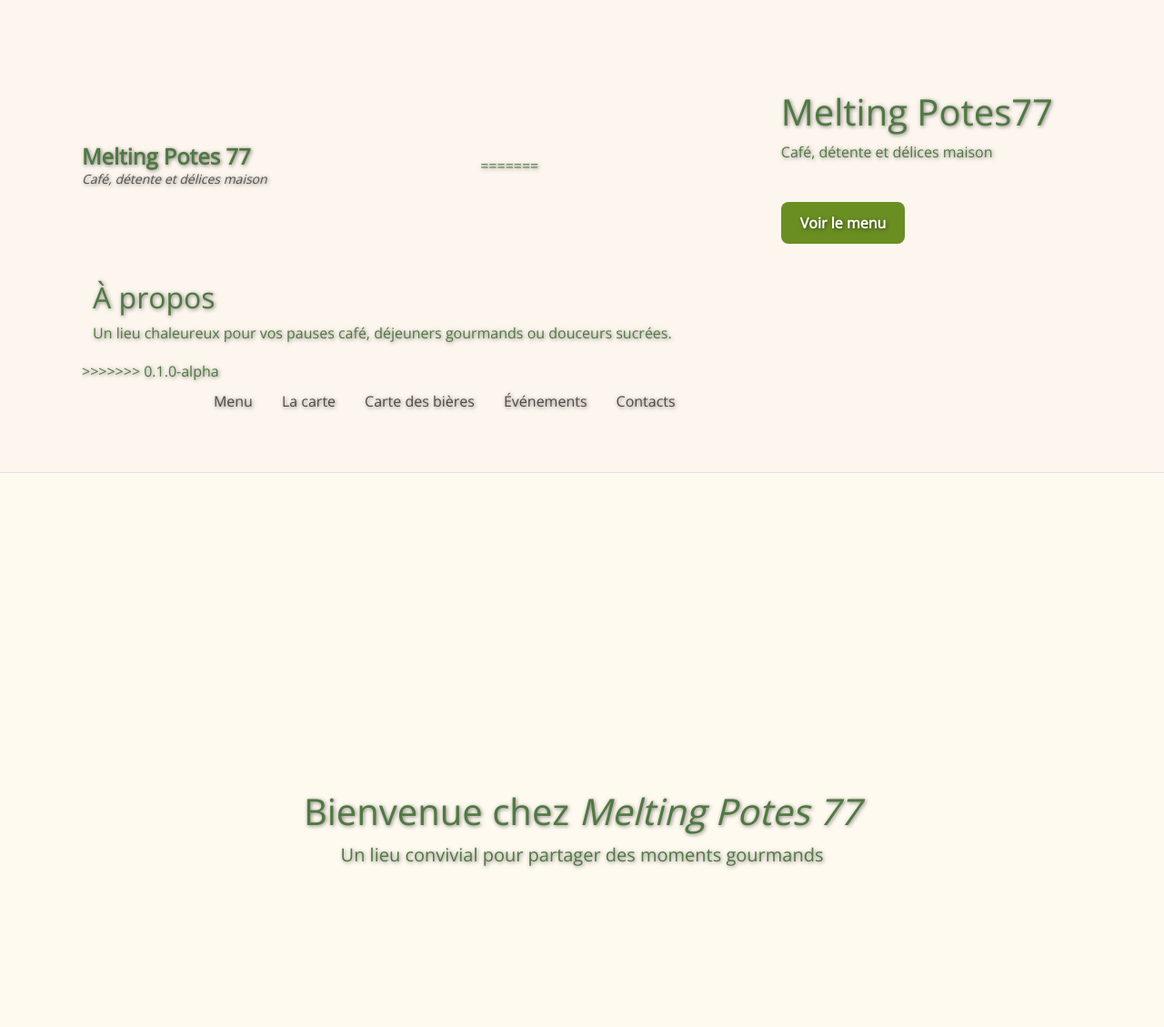
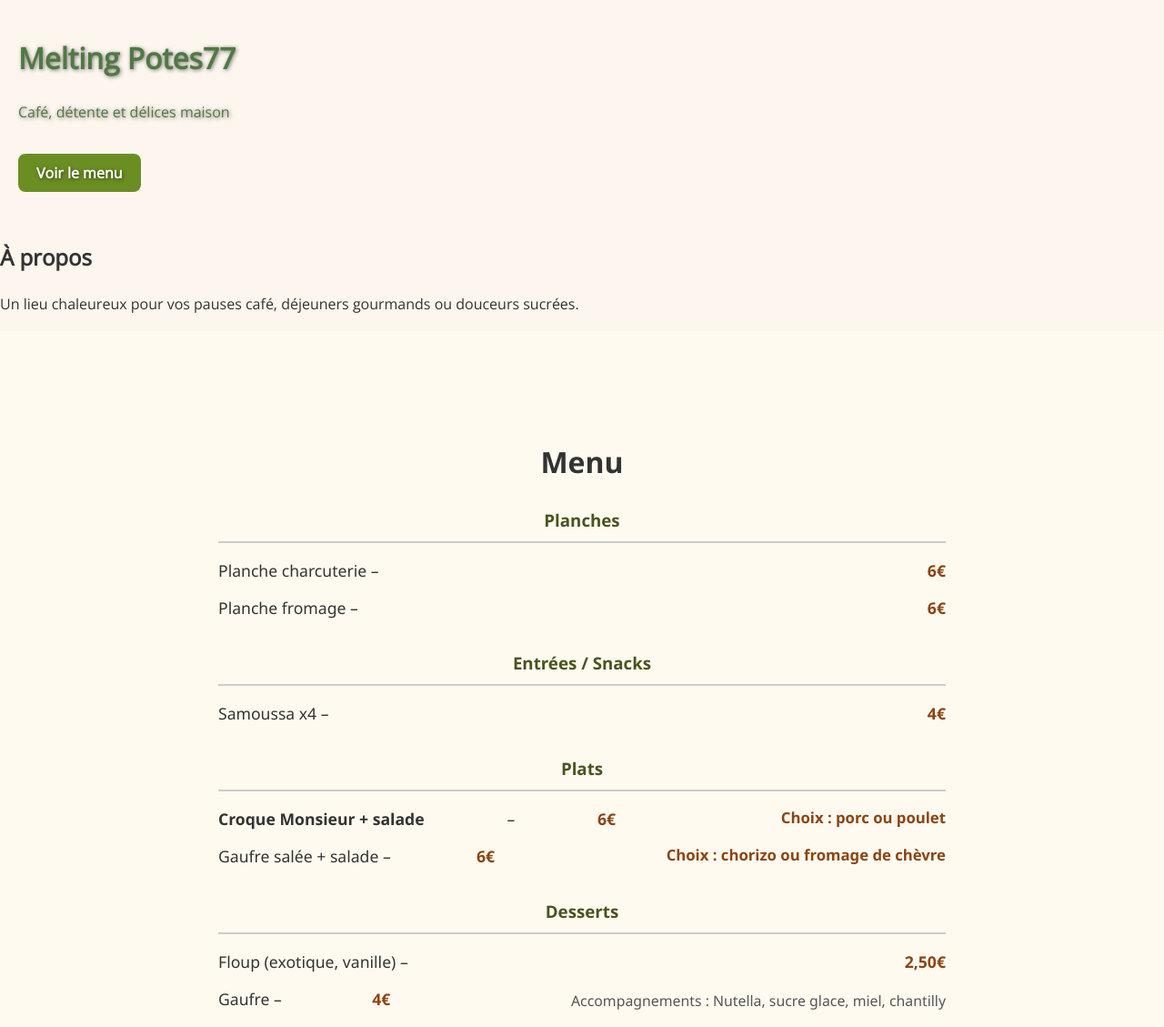
Before and after one commit to enabeteleazar/Melting_Potes, a plain HTML site: page index.html in a window 1280 px wide. Shown: the part 23-1152 px from the top of the page at 91% size. Drawn offline with nearby package versions, Linux system fonts and the light colour scheme; a script that the page names is missing.

Commit message:
fin 0.1.0-a

```diff
--- a/index.html
+++ b/index.html
@@ -1,47 +1,12 @@
 <!DOCTYPE html>
 <html lang="fr">
 <head>
-<<<<<<< HEAD
-  <meta charset="UTF-8" />
-  <meta name="viewport" content="width=device-width, initial-scale=1.0">
-  <meta name="description" content="Melting-Potes77, un cadre agréable">
-  <meta name="keywords" content="café, restaurant, Nangis">
-  <meta name="author" content="Nabet Eleazar Dan">
-  <meta name="version" content="1.0.0">
-
-  <title>Melting Potes77</title>
-
-  <!-- Bootstrap CSS -->
-  <link href="https://cdn.jsdelivr.net/npm/bootstrap@5.3.3/dist/css/bootstrap.min.css" rel="stylesheet">
-  <link rel="stylesheet" href="css/style.css" />
-  <link rel="icon" href="img/favicon.ico" type="image/x-icon">
-
-  <!-- Open Graph -->
-  <meta property="og:title" content="café, restaurant, Nangis">
-  <meta property="og:description" content="Découvrez notre carte dans un cadre végétal et chaleureux">
-  <meta property="og:image" content="img/image_thumbnail.jpg">
-  <meta property="og:url" content="https://melting-potes77.vercel.app">
-
-  <link rel="sitemap" type="application/xml" title="Sitemap" href="/sitemap.xml" />
-</head>
-
-<body>
-
-<!-- HEADER -->
-<header class="py-3 border-bottom">
-  <div class="hero container d-flex flex-wrap align-items-center justify-content-between">
-    <!-- Titre / slogan -->
-    <div class="d-flex flex-column">
-      <h1 class="h4 mb-0 fw-bold">Melting Potes 77</h1>
-      <small class="text-muted fst-italic">Café, détente et délices maison</small>
-    </div>
-=======
     <meta charset="UTF-8" />
     <meta name="viewport" content="width=device-width, initial-scale=1.0">
     <meta name="description" content="Melting-Potes77, un cadreagréable">
     <meta name="keywords" content="café, restaurant, Nangis">
     <meta name="author" content="Nabet Eleazar Dan">
-    <!-- Version 0.1.0-a -->
+    <!-- Version 0.2.0-a -->
 
     <title>Melting Pote77</title>
 
@@ -78,37 +43,7 @@
             <p>Un lieu chaleureux pour vos pauses café, déjeuners gourmands ou douceurs sucrées.</p>
         </div>
     </section>
->>>>>>> 0.1.0-alpha
 
-    <!-- Navbar Bootstrap responsive -->
-    <nav class="navbar navbar-expand-md p-0">
-      <button class="navbar-toggler" type="button" data-bs-toggle="collapse" data-bs-target="#navbarMenu"
-        aria-controls="navbarMenu" aria-expanded="false" aria-label="Toggle navigation">
-        <span class="navbar-toggler-icon"></span>
-      </button>
-
-      <div class="collapse navbar-collapse" id="navbarMenu">
-        <ul class="navbar-nav ms-auto gap-3">
-          <li class="nav-item"><a href="#menu" class="nav-link custom-nav-link">Menu</a></li>
-          <li class="nav-item"><a href="#carte" class="nav-link custom-nav-link">La carte</a></li>
-          <li class="nav-item"><a href="#biere" class="nav-link custom-nav-link">Carte des bières</a></li>
-          <li class="nav-item"><a href="#evenements" class="nav-link custom-nav-link">Événements</a></li>
-          <li class="nav-item"><a href="#contacts" class="nav-link custom-nav-link">Contacts</a></li>
-        </ul>
-      </div>
-    </nav>
-  </div>
-</header>
-
-<!-- HERO -->
-<section class="hero d-flex align-items-center justify-content-center" id="accueil" style="min-height: 100vh;">
-  <div class="text-center">
-    <h1>Bienvenue chez <em>Melting Potes 77</em></h1>
-    <p class="lead">Un lieu convivial pour partager des moments gourmands</p>
-  </div>
-</section>
-
-<!--  MENU  -->
     <section id="menu">
   <div class="container menu-section">
     <h2>Menu</h2>
@@ -116,15 +51,15 @@
   <div class="menu-category">
     <h3>Planches</h3>
     <ul>
-                <li>Planche charcuterie<span>6€</span></li>
-                <li>Planche fromage<span>6€</span></li>
+      <li>Planche charcuterie – <span>6€</span></li>
+      <li>Planche fromage – <span>6€</span></li>
     </ul>
   </div>
 
   <div class="menu-category">
     <h3>Entrées / Snacks</h3>
     <ul>
-      <li>Samoussa x4<span>4€</span></li>
+      <li>Samoussa x4 – <span>4€</span></li>
     </ul>
   </div>
 
@@ -132,21 +67,12 @@
     <h3>Plats</h3>
     <ul>
       <li>
-<<<<<<< HEAD
-        Croque Monsieur + salade<span>6€</span>
-        <small>Choix : porc ou poulet</small>
-      </li>
-      <li>
-        Gaufre salée + salade<span>6€</span>
-        <small>Choix : chorizo ou fromage de chèvre</small>
-=======
         <strong>Croque Monsieur + salade</strong> – <span>6€</span><br>
         <span class="option">Choix : porc ou poulet</span>
 </li>
       <li>
         Gaufre salée + salade – <span>6€</span><br>
         <span class="option">Choix : chorizo ou fromage de chèvre</span>
->>>>>>> 0.1.0-alpha
       </li>
     </ul>
   </div>
@@ -154,26 +80,21 @@
   <div class="menu-category">
     <h3>Desserts</h3>
     <ul>
-      <li>Floup (exotique, vanille)<span>2,50€</span></li>
+      <li>Floup (exotique, vanille) – <span>2,50€</span></li>
       <li>
-        Gaufre <span>4€</span><br>
+        Gaufre – <span>4€</span><br>
         <small>Accompagnements : Nutella, sucre glace, miel, chantilly</small>
       </li>
     </ul>
   </div>
 </div>
-<<<<<<< HEAD
-    </section>
-=======
 </section>
 </main>
->>>>>>> 0.1.0-alpha
 
-<!-- FOOTER -->
-<footer class="bg-dark text-light pt-5 pb-3">
-  <div class="container footer-container d-flex flex-wrap justify-content-between gap-4">
 
-    <!-- Horaires -->
+ <footer>
+  <div class="footer-container">
+    <!-- Bloc Horaires -->
     <div class="footer-block">
       <h3>Horaires</h3>
       <div class="horaire-table">
@@ -187,28 +108,26 @@
       </div>
     </div>
 
-    <!-- Contact -->
+    <!-- Bloc Contact -->
     <div class="footer-block">
       <h3>Contact</h3>
       <p>77 rue du Général de Gaulle<br>77370 Nangis</p>
-      <p>Tél : <a class="text-light" href="tel:0123456789">01 23 45 67 89</a></p>
+      <p>Tél : <a href="tel:0123456789">01 23 45 67 89</a></p>
       <p><button class="map-link" onclick="openMap()">Voir sur la carte</button></p>
     </div>
 
-    <!-- À propos -->
+    <!-- Bloc À propos -->
     <div class="footer-block">
       <h3>À propos</h3>
       <p>Melting Potes77 est un café-bar convivial à l’ambiance chaleureuse, mêlant bois et végétation. Venez déguster nos spécialités maison dans une ambiance détendue.</p>
     </div>
   </div>
 
-  <div class="footer-bottom text-center mt-4">
-    <p class="mb-0">&copy; 2025 Melting Potes77 — Tous droits réservés</p>
+  <div class="footer-bottom">
+    <p>&copy; 2025 Melting Potes77 — Tous droits réservés</p>
   </div>
 </footer>
 
-<!-- Bootstrap JS -->
-<script src="https://cdn.jsdelivr.net/npm/bootstrap@5.3.3/dist/js/bootstrap.bundle.min.js"></script>
     <script src="js/script.js"></script>
 </body>
 </html>
```
Lines whose indentation alone changed are shown as unchanged.
